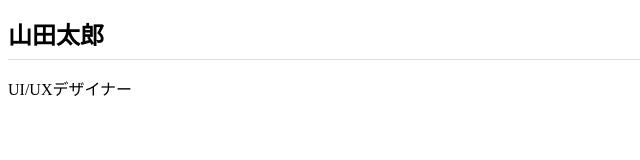
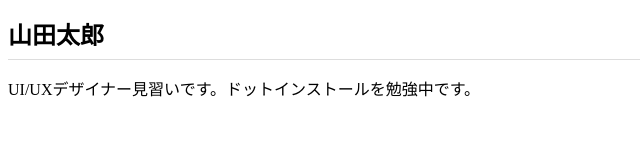
Before and after one commit to hk2525/hk2525.github.io, a plain HTML site: page MyUserSite/index.html in a window 1280 px wide. Shown: the whole page, without its empty margins (0-640 px from the left). Drawn offline with Linux system fonts and the light colour scheme.

Commit message:
Add files via upload

```diff
--- a/MyUserSite/index.html
+++ b/MyUserSite/index.html
@@ -7,6 +7,6 @@
 </head>
 <body>
   <h1>山田太郎</h1>
-  <p>UI/UXデザイナー</p>
+  <p>UI/UXデザイナー見習いです。ドットインストールを勉強中です。</p>
 </body>
 </html>
```
